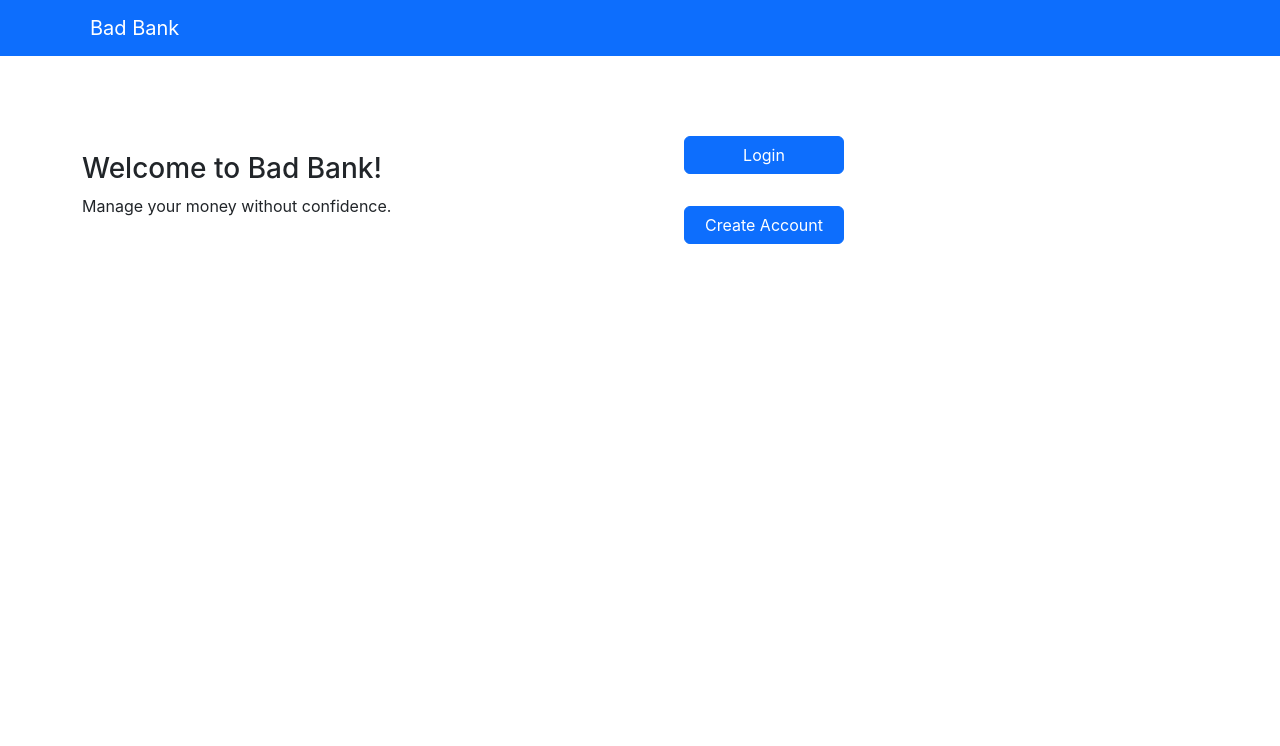
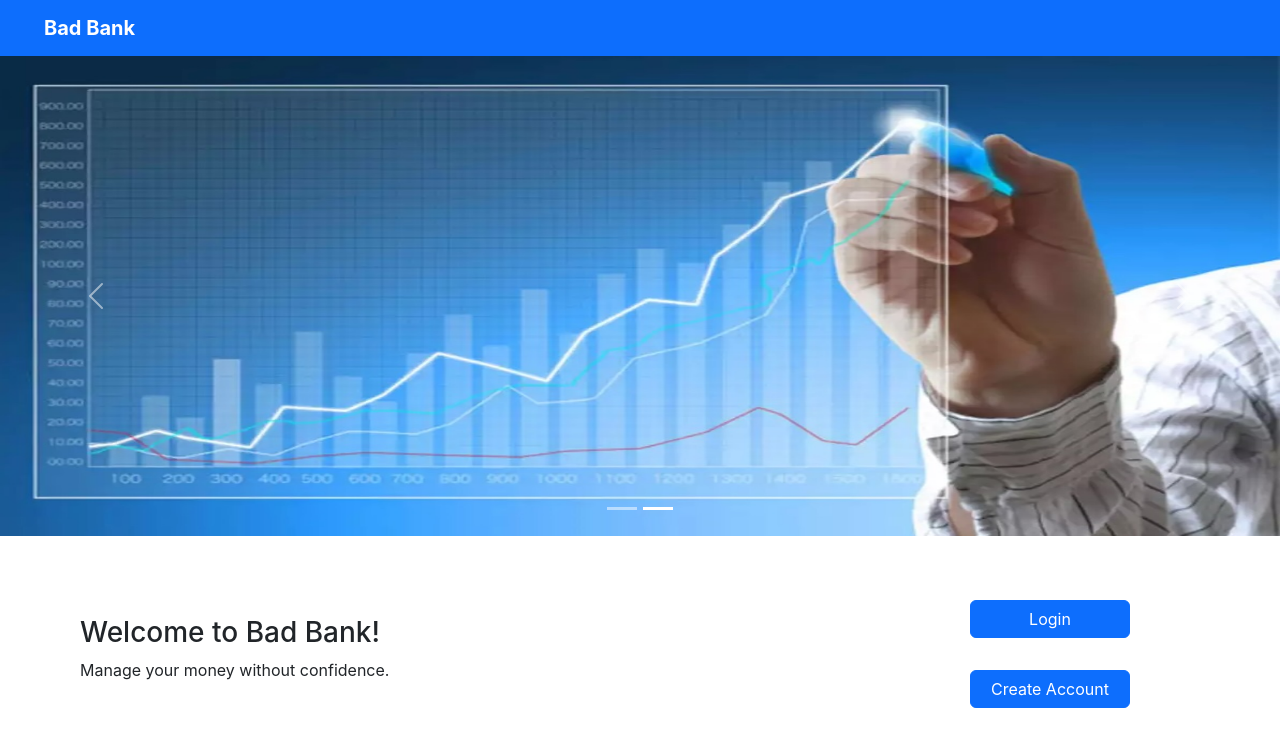
Before and after one commit to dgutkin/bad-bank, a React (Create React App) app: page /#/ in a window 1280 px wide. Shown: the top 746 px of the page. Built offline with nearby package versions, Linux system fonts and the light colour scheme.

Commit message:
add carousel to home page

```diff
--- /dev/null
+++ b/src/components/HomeCarousel.js
@@ -0,0 +1,19 @@
+
+import Carousel from 'react-bootstrap/Carousel';
+
+import '../styles/Home.css';
+
+function HomeCarousel() {
+  return (
+    <Carousel>
+      <Carousel.Item interval={3000}>
+        <img src="/money.jpeg" className="carousel-img"/>
+      </Carousel.Item>
+      <Carousel.Item interval={3000}>
+        <img src="/stock_chart.jpeg" className="carousel-img"/>
+      </Carousel.Item>
+    </Carousel>
+  );
+}
+
+export default HomeCarousel;
--- a/src/components/NavBar.js
+++ b/src/components/NavBar.js
@@ -4,7 +4,6 @@ import { useEffect, useState, useContext } from 'react';
 import Container from 'react-bootstrap/Container';
 import Nav from 'react-bootstrap/Nav';
 import Navbar from 'react-bootstrap/Navbar';
-import Row from 'react-bootstrap/Row';
 import '../styles/NavBar.css';
 
 import Logout from '../components/Logout.js';
@@ -26,8 +25,8 @@ function NavBar(){
   return(
 
     <Navbar bg="primary" data-bs-theme="dark">
-    <Container>
-      <Navbar.Brand href="#">Bad Bank</Navbar.Brand>
+    <Container fluid>
+      <Navbar.Brand id="navbar-title" href="#">Bad Bank</Navbar.Brand>
       <Navbar.Toggle aria-controls="basic-navbar-nav"/>
       <Navbar.Collapse id="basic-navbar-nav">
           {auth &&
--- a/src/pages/Home.js
+++ b/src/pages/Home.js
@@ -3,6 +3,8 @@ import Container from 'react-bootstrap/Container';
 import Row from 'react-bootstrap/Row';
 import Col from 'react-bootstrap/Col';
 import Button from 'react-bootstrap/Button';
+
+import HomeCarousel from '../components/HomeCarousel.js';
 
 import '../styles/Home.css';
 
@@ -10,14 +12,17 @@ function Home(){
 
   return (
 
-    <Container id="home-container">
+    <Container fluid id="home-container">
 
+      <HomeCarousel/>
+
+      <Container fluid id="home-title-container">
         <Row>
-        <Col className="home-title-col">
+          <Col className="home-title-col" sm={9}>
             <h3>Welcome to Bad Bank!</h3>
             <p>Manage your money without confidence.</p>
           </Col>
-        <Col>
+          <Col sm={3}>
             <Row className="home-button-row">
               <Button href="#/login">
                 Login
@@ -30,6 +35,8 @@ function Home(){
             </Row>
           </Col>
         </Row>
+      </Container>
+
 
     </Container>
 
--- a/src/styles/Home.css
+++ b/src/styles/Home.css
@@ -1,6 +1,12 @@
 
 #home-container {
-    padding-top: 3rem;
+    padding: 0rem;
+}
+
+#home-title-container {
+    padding-top: 2rem;
+    padding-left: 5rem;
+    padding-right: 5rem;
 }
 
 .home-button-row {
@@ -11,3 +17,8 @@
 .home-title-col {
     padding-top: 3rem;
 }
+
+.carousel-img {
+    width: 100%;
+    height: 30rem;
+}
--- a/src/styles/NavBar.css
+++ b/src/styles/NavBar.css
@@ -1,5 +1,5 @@
 
-.navbar {
-    padding-left: 1rem;
-    background: #35b234;
+#navbar-title {
+    padding-left: 2rem;
+    font-weight: 700;
 }
```
Also changed, not shown: public/money.jpeg (added), public/stock_chart.jpeg (added). Lines whose indentation alone changed are shown as unchanged.
